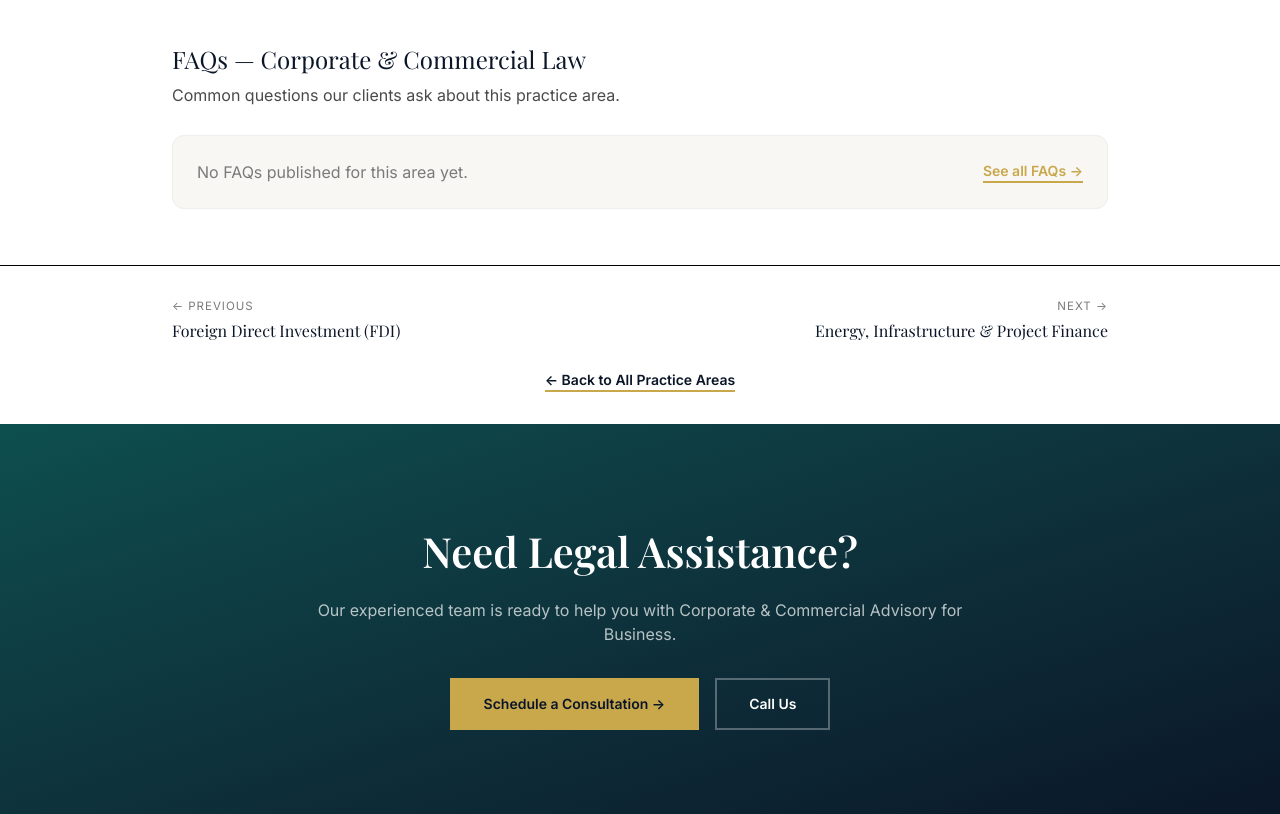
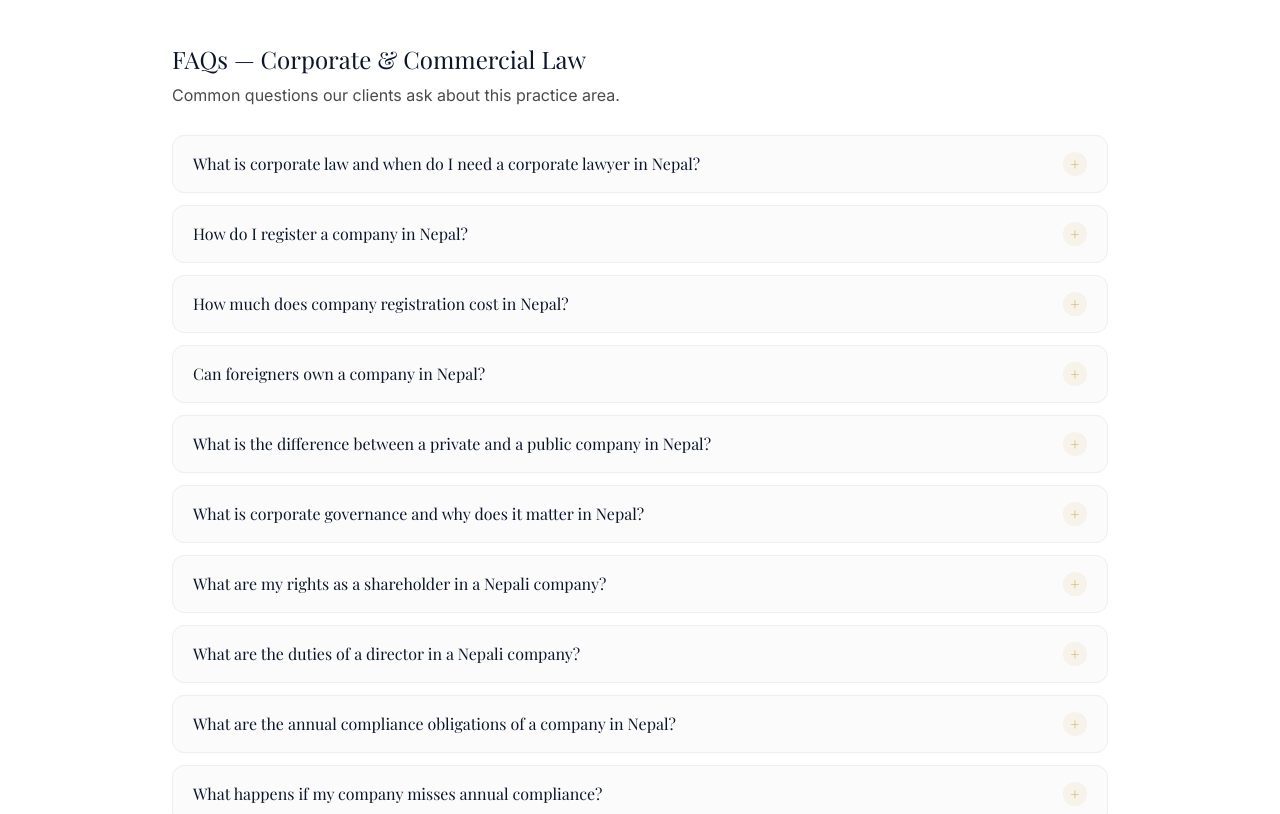
Before and after one commit to plutoassociates5-cyber/plutoassociates, a React (Vite) app: page /practice-areas/corporate in a window 1280 px wide. Shown: the part 2820-3634 px from the top of the page. Built offline with nearby package versions, Linux system fonts and the light colour scheme.

Commit message:
fix: FAQs not showing on practice area pages
Filter FAQs by mapping practice-area slug to FAQ categories via the
faqCategories registry instead of the non-existent faq.area field,
which made every area show the empty state.

```diff
--- a/src/pages/PracticeAreaDetailPage.jsx
+++ b/src/pages/PracticeAreaDetailPage.jsx
@@ -4,7 +4,8 @@ import PublicNavbar from '../components/PublicNavbar';
 import PublicFooter from '../components/PublicFooter';
 import { WhatsAppPopup } from '../components/PublicUtils';
 import { getPracticeAreas } from '../utils/contentStore';
-import { getFaqs } from '../utils/contentStore';
+import { getPublishedFaqs } from '../knowledge/faqEngine';
+import { getAllFaqCategories } from '../knowledge/faqCategories';
 import { getPublishedArticles } from '../seo';
 
 function formatDate(d) {
@@ -20,7 +21,10 @@ export default function PracticeAreaDetailPage() {
   const prev = index > 0 ? AREAS[index - 1] : null;
   const next = index !== -1 && index < AREAS.length - 1 ? AREAS[index + 1] : null;
   const others = AREAS.filter((a) => a.id !== slug).slice(0, 3);
-  const areaFaqs = getFaqs().filter((f) => f.area === slug);
+  const faqCatIds = getAllFaqCategories()
+    .filter((c) => (c.practiceAreas || []).includes(slug))
+    .map((c) => c.id);
+  const areaFaqs = getPublishedFaqs().filter((f) => faqCatIds.includes(f.category));
   const related = getPublishedArticles()
     .filter((a) => a.status === 'published' && a.category === area?.id)
     .slice(0, 3);
```
